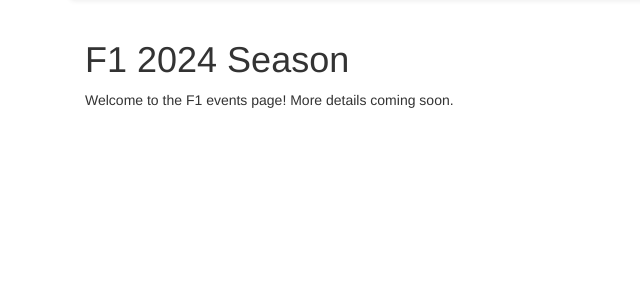
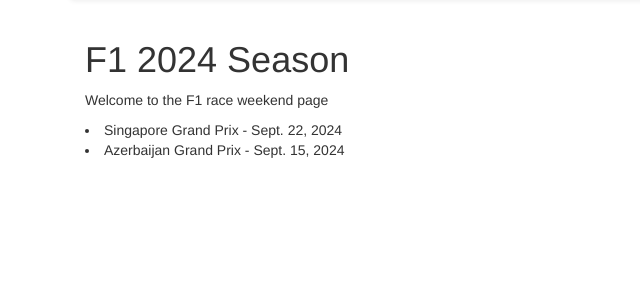
Before and after one commit to Dom19740/Project-Sports-Replay-Forum, a Django app: page /f1/ in a window 1280 px wide. Shown: the part 52-352 px from the top of the page, without its empty margins (0-640 px from the left). Run offline with Django 5.2, Linux system fonts and the light colour scheme; data comes from the database, SQL or seed files in the repository; some libraries are stand-ins or nearby versions.

Commit message:
Populate race_list page with races

```diff
--- a/sportsreplayforum/f1/templates/f1/race_list.html
+++ b/sportsreplayforum/f1/templates/f1/race_list.html
@@ -5,8 +5,13 @@
 <div class="container">
     <div>
         <h1>F1 2024 Season</h1>
-        <p>Welcome to the F1 events page! More details coming soon.</p>
-        <!-- You can later add a list of races here -->
+        <p>Welcome to the F1 race weekend page</p>
+
+
+        {% for race in races %}
+        <li>{{ race.name }} - {{ race.date }}</li>
+        {% endfor %}
+
 
     </div>
 
--- a/sportsreplayforum/f1/urls.py
+++ b/sportsreplayforum/f1/urls.py
@@ -3,7 +3,7 @@ from . import views
 
 urlpatterns = [
     path('', views.race_list, name='race_list'), # F1 events list
+    path('events/', views.event_list, name='event_list'),
     path('events/<int:event_id>/rate/', views.rate_event, name='rate_event'),
     path('events/<int:event_id>/results/', views.event_results, name='event_results'),
-    path('events/', views.event_list, name='event_list'),
 ]
```
